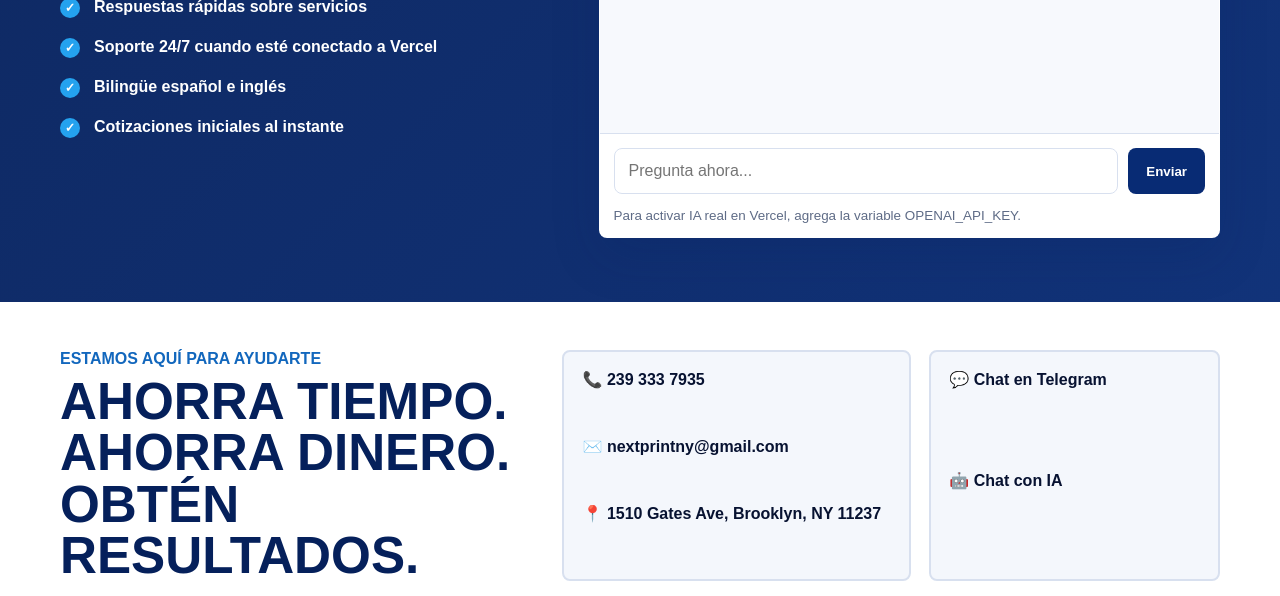
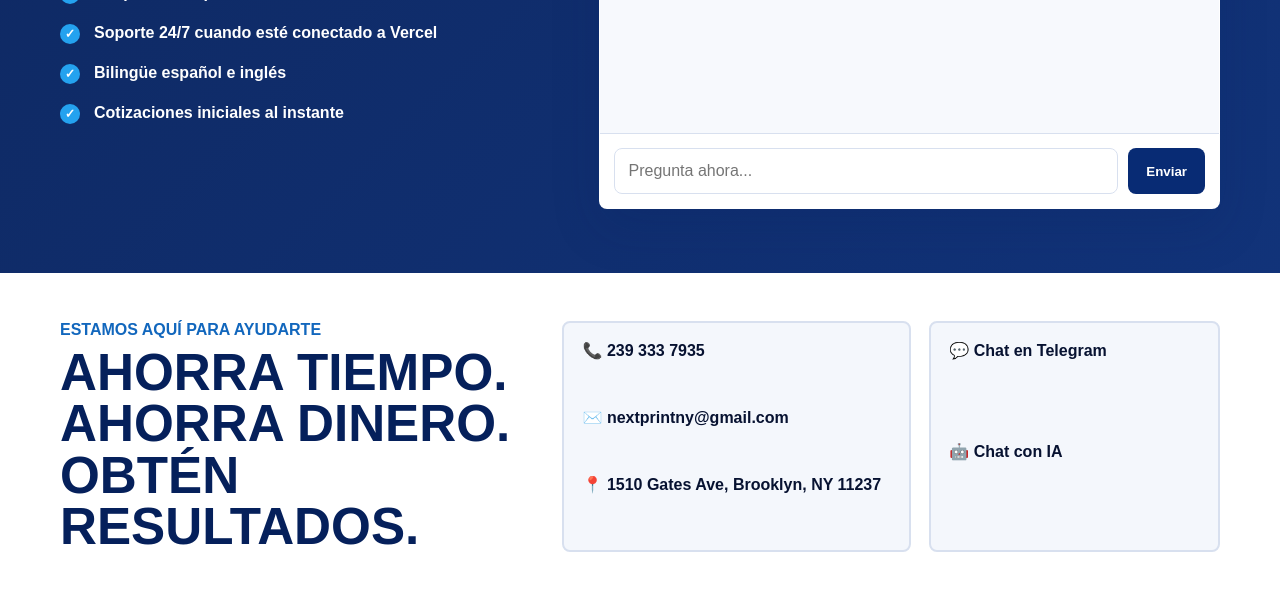
Before and after one commit to richardvelezcarpio-gif/next-print-ny, a website: page index.html in a window 1280 px wide. Shown: the part 2175-2771 px from the top of the page. Drawn offline with Linux system fonts and the light colour scheme.

Commit message:
Quitar aviso de configuracion del chat

```diff
--- a/index.html
+++ b/index.html
@@ -201,9 +201,6 @@
               />
               <button type="submit" data-i18n="chat.send">Enviar</button>
             </form>
-            <p class="chat-disclaimer" data-i18n="chat.disclaimer">
-              Para activar IA real en Vercel, agrega la variable OPENAI_API_KEY.
-            </p>
           </div>
         </div>
       </section>
--- a/script.js
+++ b/script.js
@@ -78,7 +78,6 @@ const translations = {
     "chat.placeholder": "Pregunta ahora...",
     "chat.send": "Enviar",
     "chat.loading": "Escribiendo respuesta...",
-    "chat.disclaimer": "Para activar IA real en Vercel, agrega la variable OPENAI_API_KEY.",
     "contact.eyebrow": "Estamos aquí para ayudarte",
     "contact.title": "Ahorra tiempo. Ahorra dinero. Obtén resultados.",
     "contact.telegram": "💬 Chat en Telegram",
@@ -157,7 +156,6 @@ const translations = {
     "chat.placeholder": "Ask now...",
     "chat.send": "Send",
     "chat.loading": "Writing response...",
-    "chat.disclaimer": "To activate real AI in Vercel, add the OPENAI_API_KEY variable.",
     "contact.eyebrow": "We are here to help",
     "contact.title": "Save time. Save money. Get results.",
     "contact.telegram": "💬 Chat on Telegram",
--- a/styles.css
+++ b/styles.css
@@ -540,13 +540,6 @@ a {
   cursor: pointer;
 }
 
-.chat-disclaimer {
-  margin: 0;
-  padding: 0 14px 14px;
-  color: var(--muted);
-  font-size: 0.84rem;
-}
-
 .contact-section {
   padding: 48px 0;
   background: #fff;
```
